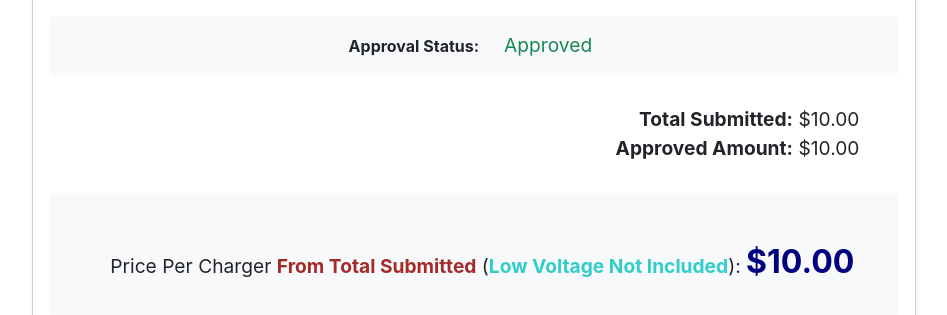
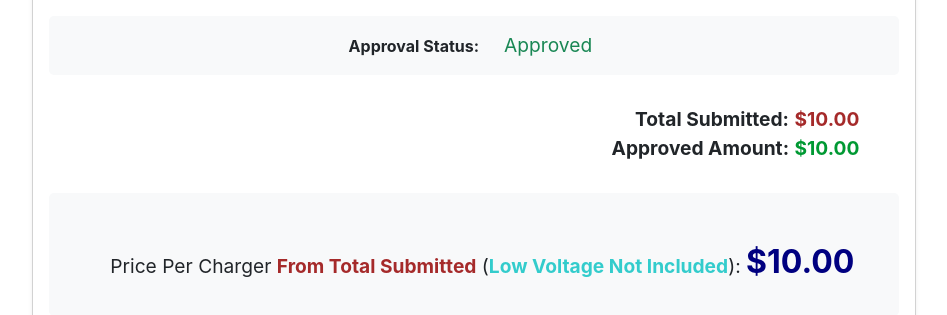
Before and after one commit to CarlosCruzValverde/testEstimator, a Flask app: page /project_review/1 in a window 1280 px wide. Shown: the part 2635-2950 px from the top of the page, without its empty margins (166-1113 px from the left). Run offline with Flask 3, Linux system fonts and the light colour scheme; the visitor is signed in with stand-in values (Sample User, id 1); tables that the repository leaves empty hold one stand-in row (values such as "Sample post"); parts of the project's set-up code (start-up, migrations or seed data) failed here and were passed over; some libraries are stand-ins or nearby versions.

Commit message:
Update project_review.html

```diff
--- a/templates/portfolio/project_review.html
+++ b/templates/portfolio/project_review.html
@@ -925,13 +925,13 @@
                     <div class="summary-breakdown">
                         <div class="breakdown-row">
                             <span class="fw-bold">Total Submitted:</span>
-                            <span>{{ summary.total_submitted | currency if summary.total_submitted else '$0.00'
+                            <span style="color: brown; font-weight: bold;">{{ summary.total_submitted | currency if summary.total_submitted else '$0.00'
                                 }}</span>
                         </div>
                         <div></div>
                         <div class="breakdown-row">
                             <span class="fw-bold">Approved Amount:</span>
-                            <span>{{ summary.approved_amount | currency if summary.approved_amount else '$0.00'
+                            <span style="color: rgb(0, 153, 51); font-weight: bold;">{{ summary.approved_amount | currency if summary.approved_amount else '$0.00'
                                 }}</span>
                         </div>
                     </div>
```
